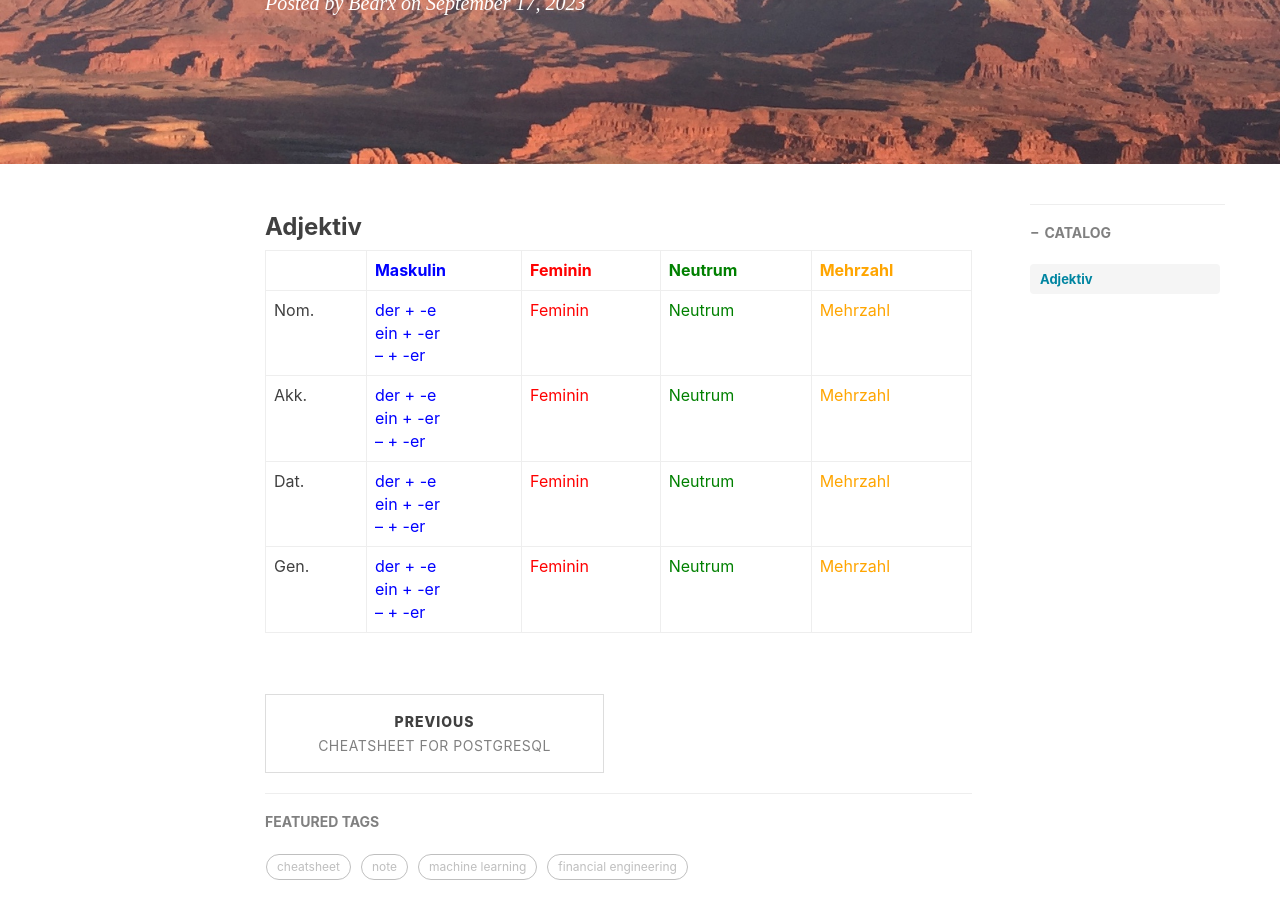
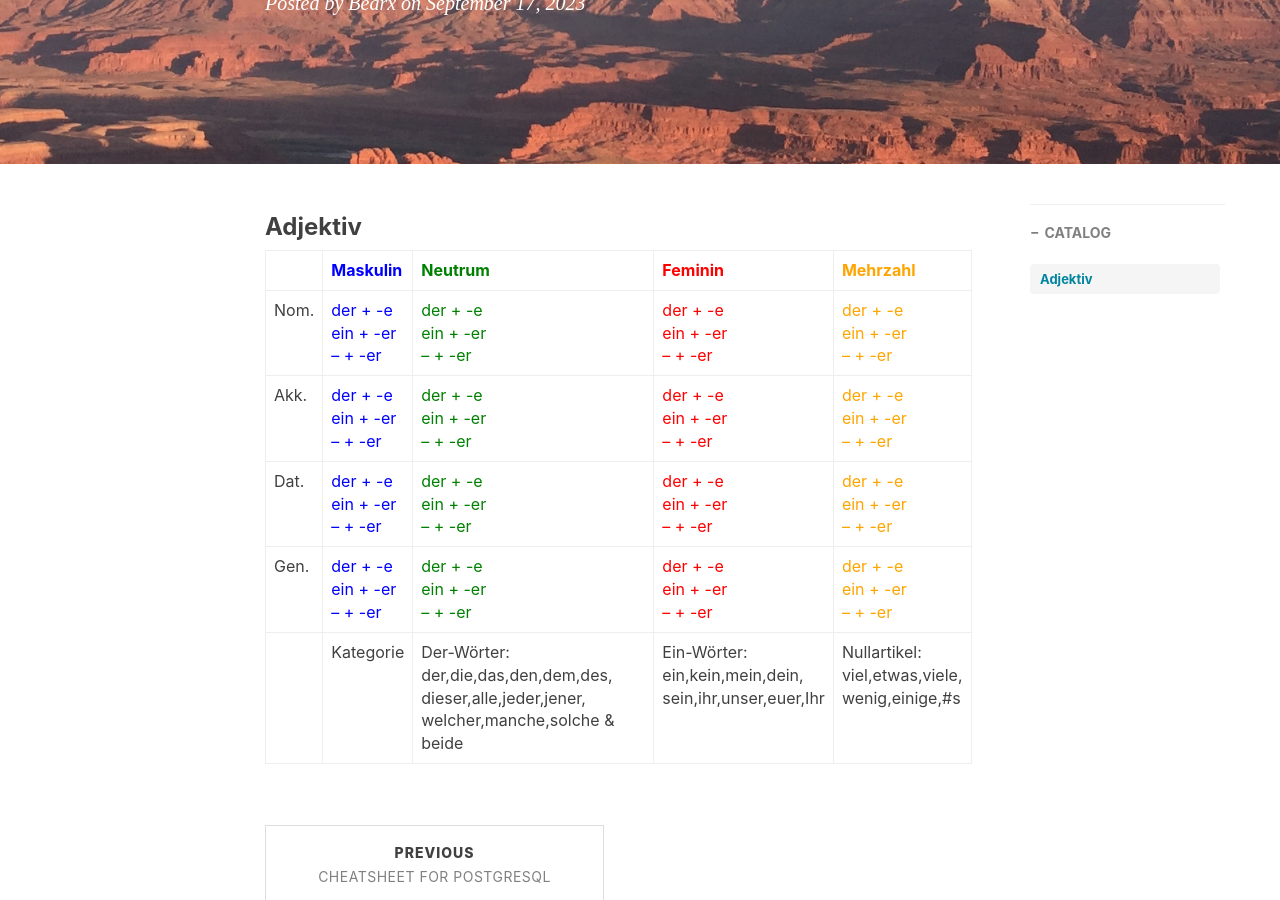
Before and after one commit to Bearxcave/Bearxcave.github.io, a Jekyll site: the page built from _posts/2023-09-17-Deutsch-learnen.md, in a window 1280 px wide and 900 px high, scrolled down 293 px. Built offline with Jekyll 4.4.1, drawn with Linux system fonts in a browser that asks for light colours; nearby versions of some CDN libraries; comment, search, counter and statistics services are not loaded.

Commit message:
Update 2023-09-17-Deutsch-learnen.md

```diff
--- a/_posts/2023-09-17-Deutsch-learnen.md
+++ b/_posts/2023-09-17-Deutsch-learnen.md
@@ -12,10 +12,10 @@ tags:
 
 ### Adjektiv
 
-|      | <span style="color:blue">Maskulin<span> | <span style="color:red">Feminin<span> | <span style="color:green">Neutrum<span> | <span style="color:orange">Mehrzahl<span> |
+|      | <span style="color:blue">Maskulin<span> | <span style="color:green">Neutrum<span> | <span style="color:red">Feminin<span> | <span style="color:orange">Mehrzahl<span> |
 | ---- | ---- | ---- | ---- | ---- |
-| ---- | ---- | ---- | ---- | ---- |
-| Nom. | <span style="color:blue">der + -e <br> ein + -er <br> -- + -er<span> | <span style="color:red">Feminin<span> | <span style="color:green">Neutrum<span> | <span style="color:orange">Mehrzahl<span> |
-| Akk. | <span style="color:blue">der + -e <br> ein + -er <br> -- + -er<span> | <span style="color:red">Feminin<span> | <span style="color:green">Neutrum<span> | <span style="color:orange">Mehrzahl<span> |
-| Dat. | <span style="color:blue">der + -e <br> ein + -er <br> -- + -er<span> | <span style="color:red">Feminin<span> | <span style="color:green">Neutrum<span> | <span style="color:orange">Mehrzahl<span> |
-| Gen. | <span style="color:blue">der + -e <br> ein + -er <br> -- + -er<span> | <span style="color:red">Feminin<span> | <span style="color:green">Neutrum<span> | <span style="color:orange">Mehrzahl<span> |
+| Nom. | <span style="color:blue">der + -e <br> ein + -er <br> -- + -er<span> | <span style="color:green">der + -e <br> ein + -er <br> -- + -er<span> | <span style="color:red">der + -e <br> ein + -er <br> -- + -er<span> | <span style="color:orange">der + -e <br> ein + -er <br> -- + -er<span> |
+| Akk. | <span style="color:blue">der + -e <br> ein + -er <br> -- + -er<span> | <span style="color:green">der + -e <br> ein + -er <br> -- + -er<span> | <span style="color:red">der + -e <br> ein + -er <br> -- + -er<span> | <span style="color:orange">der + -e <br> ein + -er <br> -- + -er<span> |
+| Dat. | <span style="color:blue">der + -e <br> ein + -er <br> -- + -er<span> | <span style="color:green">der + -e <br> ein + -er <br> -- + -er<span> | <span style="color:red">der + -e <br> ein + -er <br> -- + -er<span> | <span style="color:orange">der + -e <br> ein + -er <br> -- + -er<span> |
+| Gen. | <span style="color:blue">der + -e <br> ein + -er <br> -- + -er<span> | <span style="color:green">der + -e <br> ein + -er <br> -- + -er<span> | <span style="color:red">der + -e <br> ein + -er <br> -- + -er<span> | <span style="color:orange">der + -e <br> ein + -er <br> -- + -er<span> |
+|      | Kategorie | Der-Wörter:<br>der,die,das,den,dem,des,<br>dieser,alle,jeder,jener,<br>welcher,manche,solche & beide | Ein-Wörter:<br>ein,kein,mein,dein,<br>sein,ihr,unser,euer,Ihr | Nullartikel:<br>viel,etwas,viele,<br>wenig,einige,#s |
```
